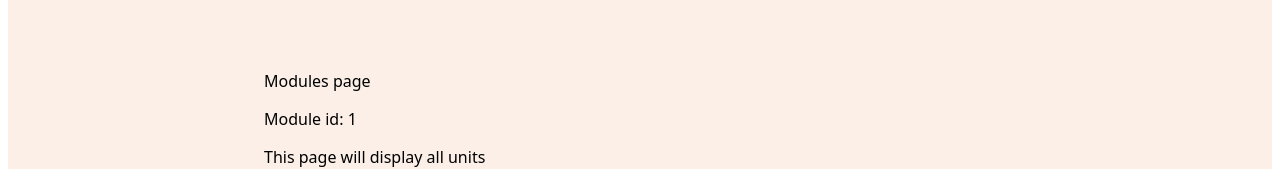
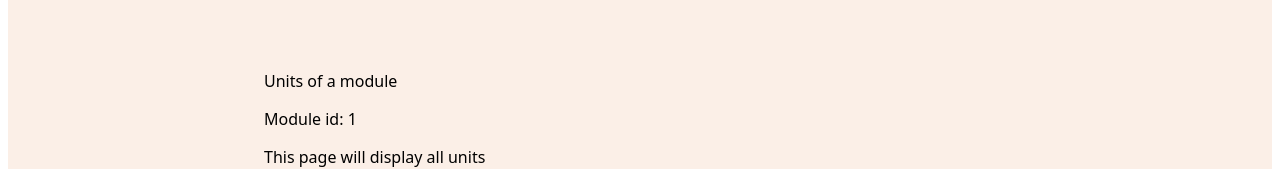
Before and after one commit to HueNUSH/Hue, a Vue app: page /modules/1 in a window 1280 px wide. Shown: the part 754-923 px from the top of the page. Built offline with nearby package versions, Linux system fonts and the light colour scheme; a web font is replaced by a local one.

Commit message:
Fix: Convert Modules view to Units view

```diff
--- a/src/plugins/router.ts
+++ b/src/plugins/router.ts
@@ -3,7 +3,7 @@ import VueRouter, {RouteConfig} from "vue-router";
 import MyModules from "@/views/MyModules.vue";
 import Announcements from "@/views/Announcements.vue";
 import Schedule from "@/views/Schedule.vue";
-import Modules from "@/views/Modules.vue";
+import Units from "@/views/Units.vue";
 import Unit from "@/views/Unit.vue";
 import Info from "@/views/Info.vue";
 import Subchapter from "@/views/Subchapter.vue";
@@ -37,7 +37,7 @@ const routes: Array<RouteConfig> = [
   },
   {
     path: "/modules/:module_id",
-    component: Modules,
+    component: Units,
   },
   {
     path: "/modules/:module_id/:unit_no",
--- a/src/views/Modules.vue
+++ b/src/views/Units.vue
@@ -1,6 +1,6 @@
 <template>
   <v-container fluid class="px-12 py-6">
-    <p> Modules page </p>
+    <p> Units of a module </p>
     <p> Module id: {{ $route.params.module_id }}</p>
     <p>This page will display all units</p>
     <v-btn to="/modules/1/1">
@@ -11,7 +11,7 @@
 
 <script>
 export default {
-  name: "modules"
+  name: "Units"
 }
 </script>
 
```
